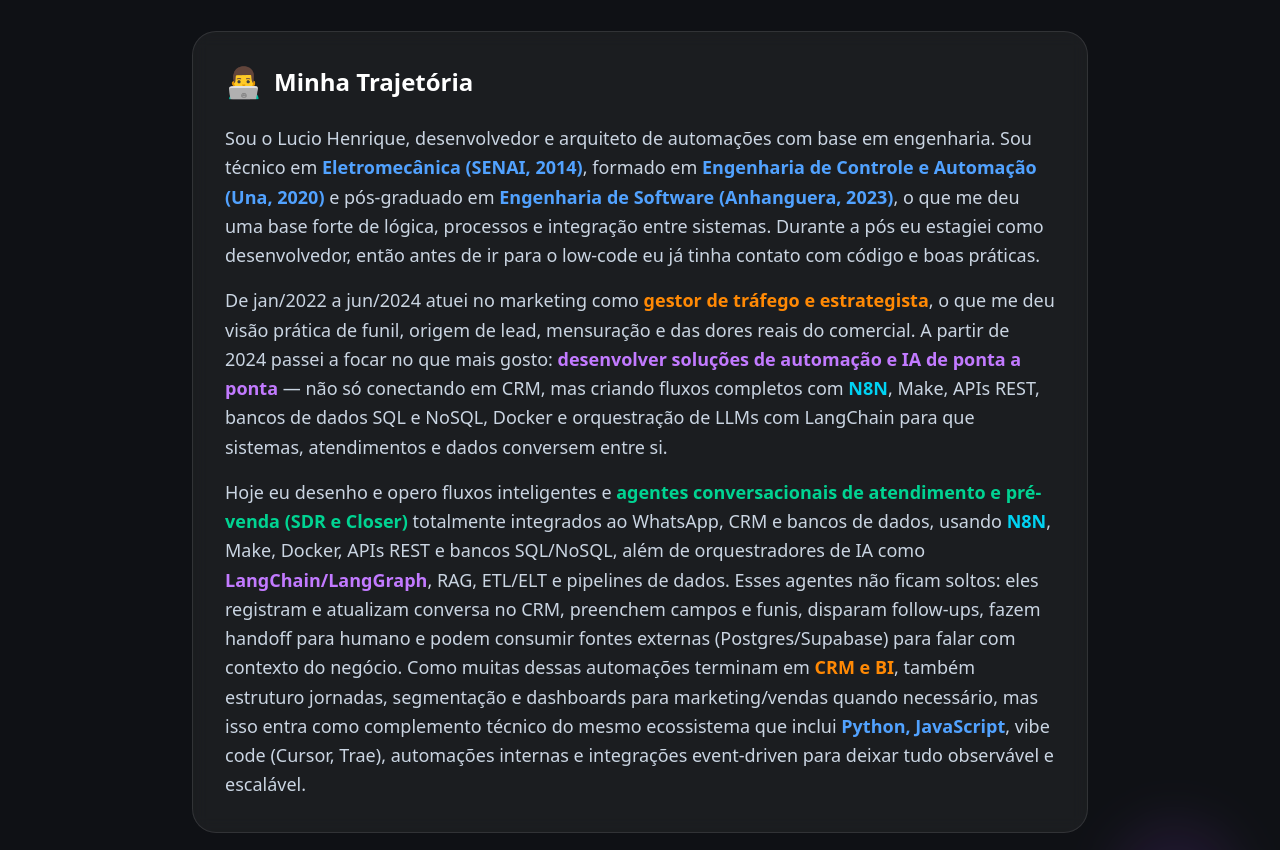
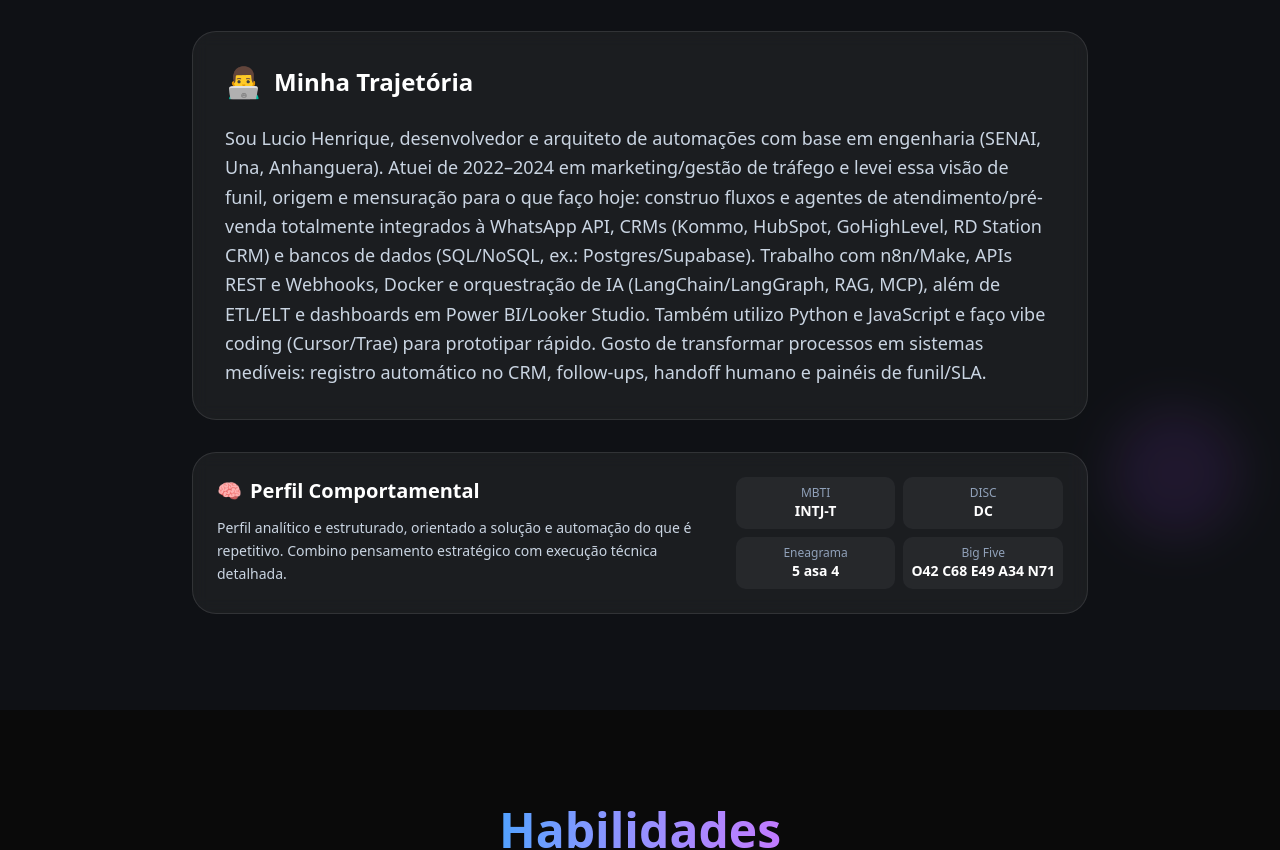
Before and after one commit to LucioMi/portifolio, a Next.js app: page / in a window 1280 px wide. Shown: the part 3322-4172 px from the top of the page. Built offline with nearby package versions, Linux system fonts and the light colour scheme.

Commit message:
Atualiza texto da seção Minha Trajetória em About.tsx

```diff
--- a/src/components/About.tsx
+++ b/src/components/About.tsx
@@ -210,13 +210,7 @@
 
               <div className="space-y-4 text-slate-300 leading-relaxed text-lg">
                 <p>
-                  Sou o Lucio Henrique, desenvolvedor e arquiteto de automações com base em engenharia. Sou técnico em <strong className="text-blue-400">Eletromecânica (SENAI, 2014)</strong>, formado em <strong className="text-blue-400">Engenharia de Controle e Automação (Una, 2020)</strong> e pós-graduado em <strong className="text-blue-400">Engenharia de Software (Anhanguera, 2023)</strong>, o que me deu uma base forte de lógica, processos e integração entre sistemas. Durante a pós eu estagiei como desenvolvedor, então antes de ir para o low-code eu já tinha contato com código e boas práticas.
-                </p>
-                <p>
-                  De jan/2022 a jun/2024 atuei no marketing como <strong className="text-orange-400">gestor de tráfego e estrategista</strong>, o que me deu visão prática de funil, origem de lead, mensuração e das dores reais do comercial. A partir de 2024 passei a focar no que mais gosto: <strong className="text-purple-400">desenvolver soluções de automação e IA de ponta a ponta</strong> — não só conectando em CRM, mas criando fluxos completos com <strong className="text-cyan-400">N8N</strong>, Make, APIs REST, bancos de dados SQL e NoSQL, Docker e orquestração de LLMs com LangChain para que sistemas, atendimentos e dados conversem entre si.
-                </p>
-                <p>
-                  Hoje eu desenho e opero fluxos inteligentes e <strong className="text-emerald-400">agentes conversacionais de atendimento e pré-venda (SDR e Closer)</strong> totalmente integrados ao WhatsApp, CRM e bancos de dados, usando <strong className="text-cyan-400">N8N</strong>, Make, Docker, APIs REST e bancos SQL/NoSQL, além de orquestradores de IA como <strong className="text-purple-400">LangChain/LangGraph</strong>, RAG, ETL/ELT e pipelines de dados. Esses agentes não ficam soltos: eles registram e atualizam conversa no CRM, preenchem campos e funis, disparam follow-ups, fazem handoff para humano e podem consumir fontes externas (Postgres/Supabase) para falar com contexto do negócio. Como muitas dessas automações terminam em <strong className="text-orange-400">CRM e BI</strong>, também estruturo jornadas, segmentação e dashboards para marketing/vendas quando necessário, mas isso entra como complemento técnico do mesmo ecossistema que inclui <strong className="text-blue-400">Python, JavaScript</strong>, vibe code (Cursor, Trae), automações internas e integrações event-driven para deixar tudo observável e escalável.
+                  Sou Lucio Henrique, desenvolvedor e arquiteto de automações com base em engenharia (SENAI, Una, Anhanguera). Atuei de 2022–2024 em marketing/gestão de tráfego e levei essa visão de funil, origem e mensuração para o que faço hoje: construo fluxos e agentes de atendimento/pré-venda totalmente integrados à WhatsApp API, CRMs (Kommo, HubSpot, GoHighLevel, RD Station CRM) e bancos de dados (SQL/NoSQL, ex.: Postgres/Supabase). Trabalho com n8n/Make, APIs REST e Webhooks, Docker e orquestração de IA (LangChain/LangGraph, RAG, MCP), além de ETL/ELT e dashboards em Power BI/Looker Studio. Também utilizo Python e JavaScript e faço vibe coding (Cursor/Trae) para prototipar rápido. Gosto de transformar processos em sistemas medíveis: registro automático no CRM, follow-ups, handoff humano e painéis de funil/SLA.
                 </p>
               </div>
             </div>
```
